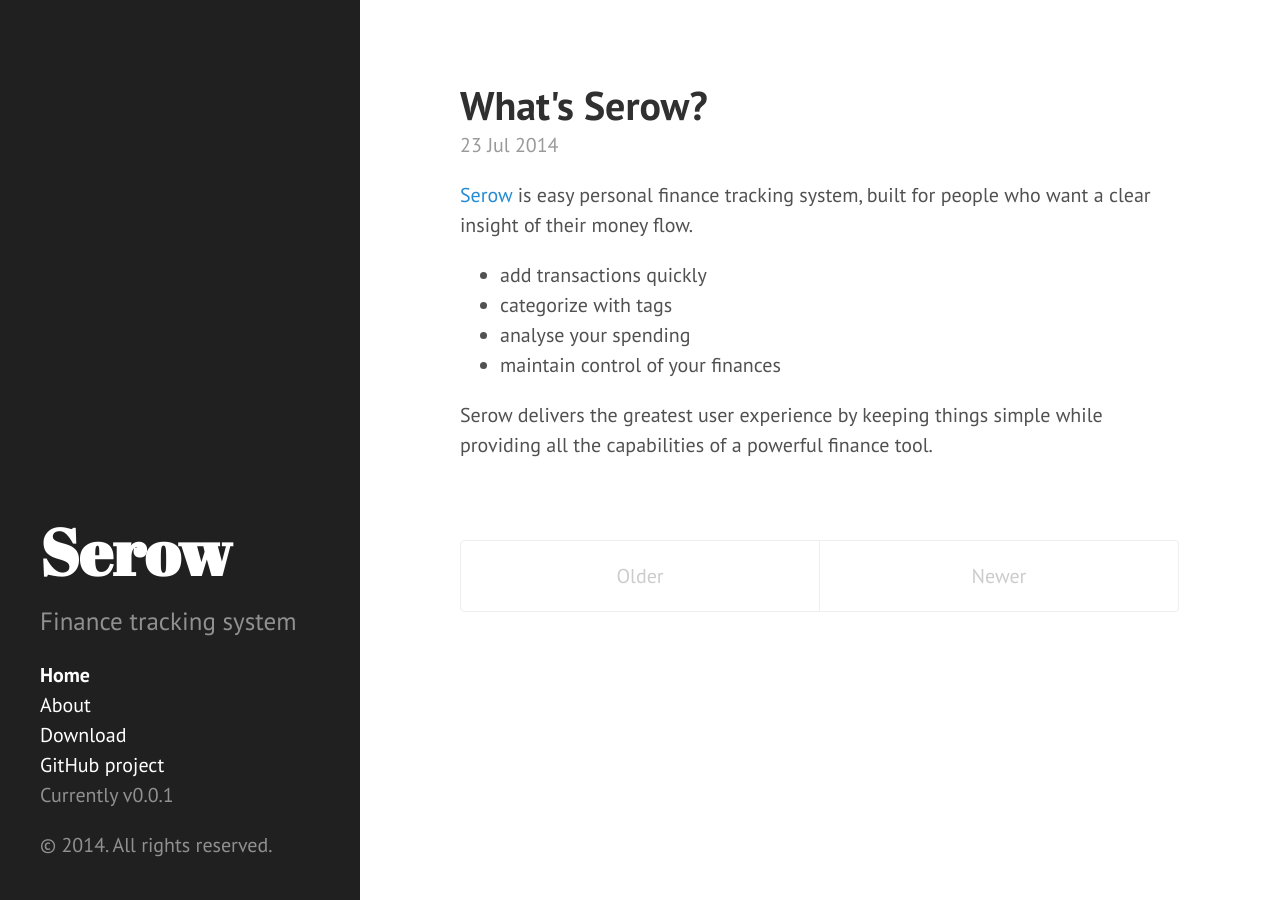
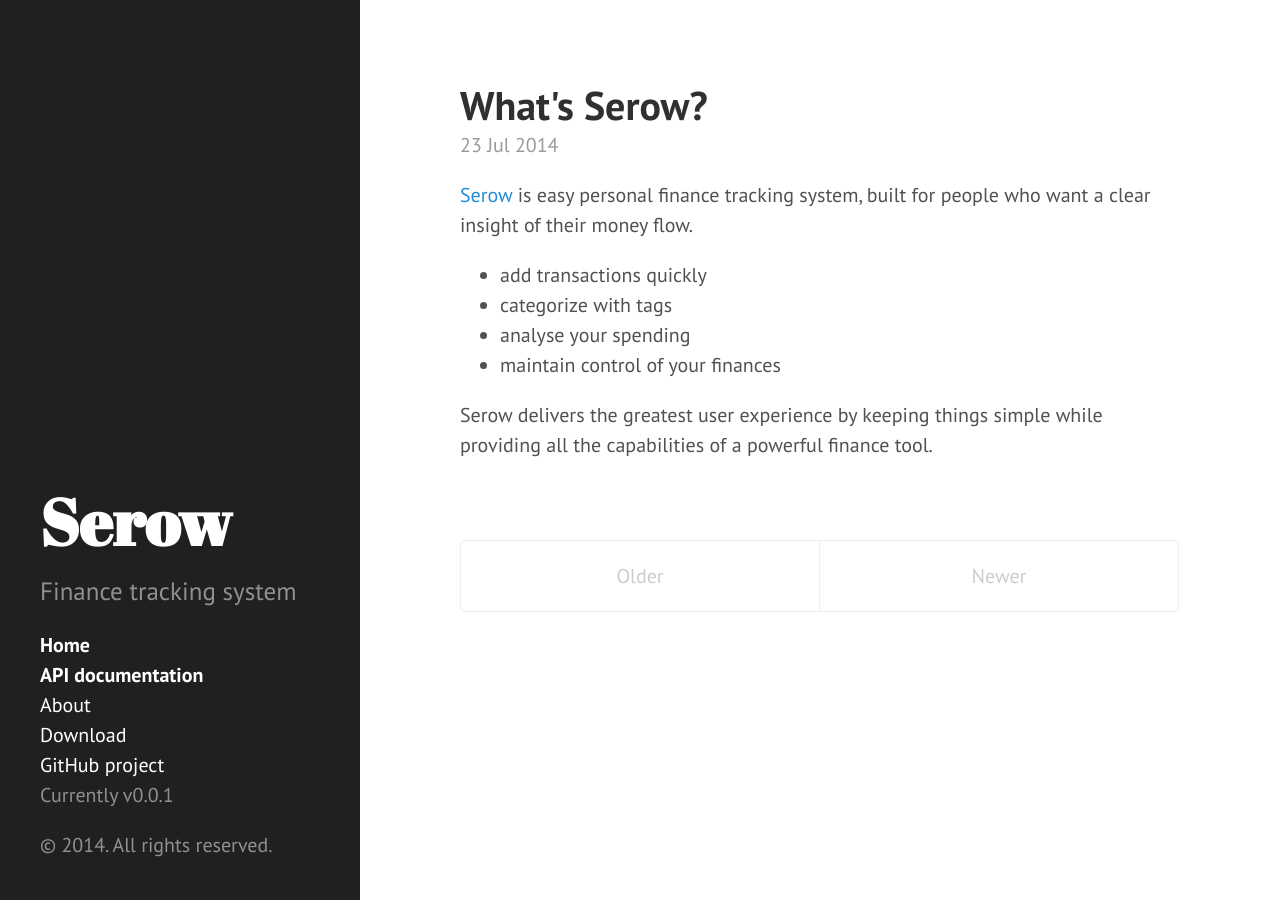
Before and after one commit to nmikhailov/serow.github.io, a Jekyll site: the page built from index.html, in a window 1280 px wide. Built offline with Jekyll 4.4.1, drawn with Linux system fonts in a browser that asks for light colours; Markdown is read by kramdown in place of the engine named in the settings; the list of posts is cut into pages by our own code.

Commit message:
Add link to api docs

```diff
--- a/_includes/sidebar.html
+++ b/_includes/sidebar.html
@@ -9,6 +9,8 @@
       <li class="sidebar-nav-item{% if page.title == "Home" %} active{% endif %}">
         <a href="/">Home</a>
       </li>
+
+      <li class="sidebar-nav-item active"><a href="/doc/api">API documentation</a></li>
 
       {% comment %}
         The code below dynamically generates a sidebar nav of pages with
```
Also changed, not shown: index.html (line endings or trailing spaces).
